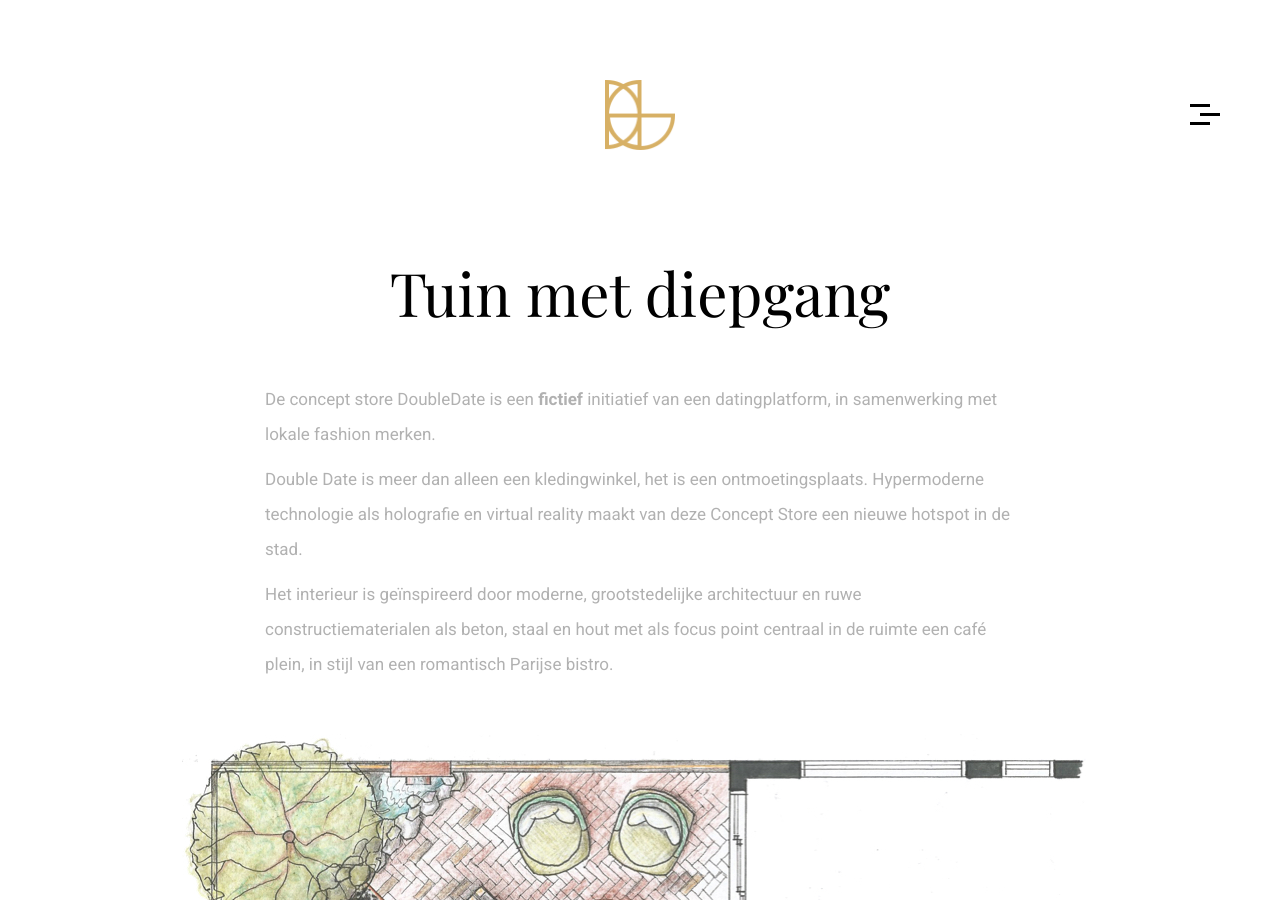
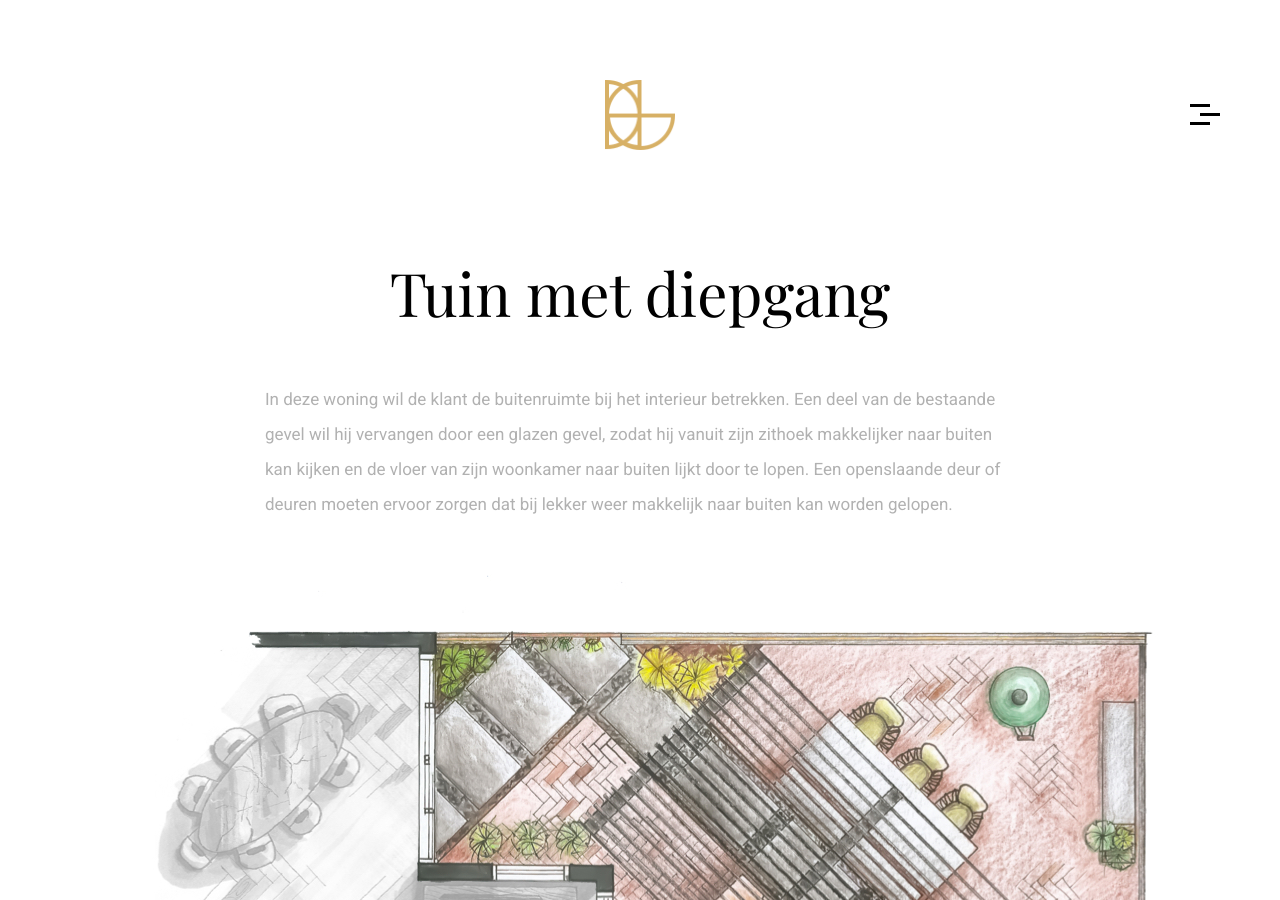
Before and after one commit to babsgosgens/babsgosgens, a Jekyll site: the page built from _posts/projects/2022-05-13-tuin-met-diepgang.md, in a window 1280 px wide and 900 px high. Built offline with Jekyll 4.4.1, drawn with Linux system fonts in a browser that asks for light colours; some web fonts are replaced.

Commit message:
Update post

```diff
--- a/_posts/projects/2022-05-13-tuin-met-diepgang.md
+++ b/_posts/projects/2022-05-13-tuin-met-diepgang.md
@@ -10,8 +10,4 @@ gallery_display: slider
 ---
 {% assign slider_images = site.static_files | where_exp: "item", "item.path contains page.image_namespace" %}
 
-De concept store DoubleDate is een __fictief__ initiatief van een datingplatform, in samenwerking met lokale fashion merken.
-
-Double Date is meer dan alleen een kledingwinkel, het is een ontmoetingsplaats. Hypermoderne technologie als holografie en virtual reality maakt van deze Concept Store een nieuwe hotspot in de stad.
-
-Het interieur is geïnspireerd door moderne, grootstedelijke architectuur en ruwe constructiematerialen als beton, staal en hout met als focus point centraal in de ruimte een café plein, in stijl van een romantisch Parijse bistro.
+In deze woning wil de klant de buitenruimte bij het interieur betrekken. Een deel van de bestaande gevel wil hij vervangen door een glazen gevel, zodat hij vanuit zijn zithoek makkelijker naar buiten kan kijken en de vloer van zijn woonkamer naar buiten lijkt door te lopen. Een openslaande deur of deuren moeten ervoor zorgen dat bij lekker weer makkelijk naar buiten kan worden gelopen.
```
Also changed, not shown: assets/images/posts/projects/tuin-met-diepgang/cover.jpg, assets/images/posts/projects/tuin-met-diepgang/cover@45w.jpg (added), assets/images/posts/projects/tuin-met-diepgang/cover_tall.jpg, assets/images/posts/projects/tuin-met-diepgang/gallery/00-tuin-met-diepgang.jpg, assets/images/posts/projects/tuin-met-diepgang/gallery/01-tuin-met-diepgang.jpg, assets/images/posts/projects/tuin-met-diepgang/gallery/02-tuin-met-diepgang.jpg.
